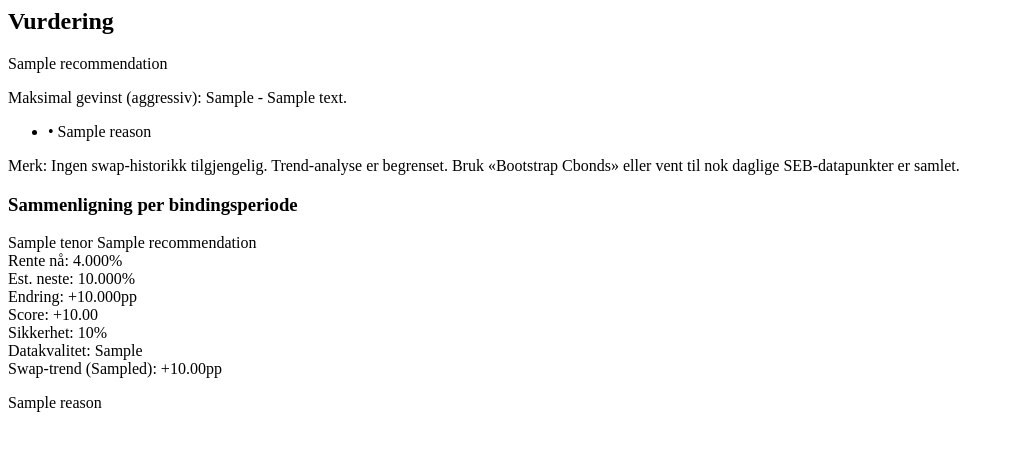
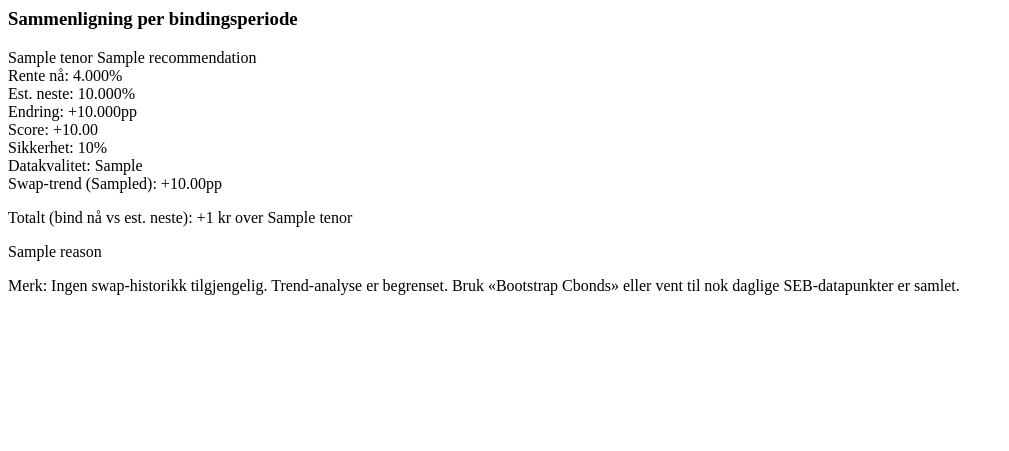
Before and after one commit to JorgenStensrudForte/studielan, a FastAPI app: template app/templates/partials/vurdering.html in a window 1280 px wide. Shown: the top 451 px of the page, without its empty margins (0-1009 px from the left). Run offline with FastAPI, Linux system fonts and the light colour scheme; the template is opened without the code that fills it: most values are stand-ins (such as "Sample title", 1, 10 or a date in 2020).

Commit message:
Fjern generell vurdering og vis totalbeløp per binding

```diff
--- a/app/main.py
+++ b/app/main.py
@@ -106,6 +106,7 @@ def _tenor_signal(
     lk_attr: str,
     swap_history: list[dict],
     estimated: EstimatedRate | None,
+    loan_amount: int,
 ) -> TenorSignal:
     """Analyze a single tenor with a score-based model."""
     label = TENOR_LABELS[tenor_key]
@@ -122,6 +123,9 @@ def _tenor_signal(
     est_diff = estimated.diff if estimated else None
     bank_count = estimated.bank_count if estimated else 0
     std_dev = estimated.std_dev if estimated else 0.0
+    total_diff_kr = None
+    if est_diff is not None:
+        total_diff_kr = round((est_diff / 100) * loan_amount * bound_years)
 
     # Swap trend from historical data
     swap_trend = None
@@ -224,7 +228,8 @@ def _tenor_signal(
         return TenorSignal(
             tenor=label, recommendation=rec, color=color,
             current_rate=current_rate, estimated_next=est_next,
-            est_diff=est_diff, swap_trend=swap_trend,
+            est_diff=est_diff, total_diff_kr=total_diff_kr,
+            swap_trend=swap_trend,
             swap_trend_days=swap_days, score=score,
             confidence=confidence, data_quality=data_quality,
             reasons=reasons,
@@ -253,6 +258,7 @@ def _recommend(
     lk: LanekassenRate | None,
     swap_history: dict[str, list[dict]],
     estimates: list[EstimatedRate],
+    loan_amount: int = settings.default_loan_amount,
 ) -> Signal:
     """Produce per-tenor signals and an overall recommendation."""
     est_by_label = {e.tenor: e for e in estimates}
@@ -262,7 +268,7 @@ def _recommend(
         label = TENOR_LABELS[tenor_key]
         history = swap_history.get(tenor_key, [])
         estimated = est_by_label.get(label)
-        ts = _tenor_signal(tenor_key, lk, attr, history, estimated)
+        ts = _tenor_signal(tenor_key, lk, attr, history, estimated, loan_amount=loan_amount)
         per_tenor.append(ts)
 
     with_estimate = [t for t in per_tenor if t.est_diff is not None]
@@ -451,7 +457,7 @@ async def _fetch_all_data(
     savings = _compute_savings(lk_current, loan_amount, estimates) if lk_current else []
 
     # Recommendation
-    signal = _recommend(lk_current, swap_history, estimates)
+    signal = _recommend(lk_current, swap_history, estimates, loan_amount=loan_amount)
 
     # Application window
     cw = current_window()
@@ -571,7 +577,7 @@ async def api_dashboard(
             "per_tenor": [
                 {"tenor": t.tenor, "recommendation": t.recommendation, "color": t.color,
                  "current_rate": t.current_rate, "estimated_next": t.estimated_next,
-                 "est_diff": t.est_diff, "swap_trend": t.swap_trend,
+                 "est_diff": t.est_diff, "total_diff_kr": t.total_diff_kr, "swap_trend": t.swap_trend,
                  "score": t.score, "confidence": t.confidence, "data_quality": t.data_quality}
                 for t in data["signal"].per_tenor
             ],
@@ -671,7 +677,10 @@ async def partial_besparelse(
 
 
 @app.get("/partials/vurdering", response_class=HTMLResponse)
-async def partial_vurdering(request: Request):
+async def partial_vurdering(
+    request: Request,
+    belop: int = Query(default=settings.default_loan_amount),
+):
     swap_rates = []
     try:
         swap_rates = await seb.fetch_swap_rates()
@@ -694,7 +703,7 @@ async def partial_vurdering(request: Request):
         products_by_tenor = {}
 
     estimates = finansportalen.estimate_next_lk_rates(products_by_tenor, lk)
-    signal = _recommend(lk, swap_history, estimates)
+    signal = _recommend(lk, swap_history, estimates, loan_amount=belop)
 
     return templates.TemplateResponse("partials/vurdering.html", {
         "request": request,
--- a/app/models.py
+++ b/app/models.py
@@ -64,6 +64,7 @@ class TenorSignal:
     current_rate: float | None  # nåværende LK-fastrente
     estimated_next: float | None  # estimert neste LK-fastrente
     est_diff: float | None  # estimated_next - current_rate (positiv = neste dyrere → bind nå)
+    total_diff_kr: int | None  # total forskjell i kroner over bindingsperioden
     swap_trend: float | None  # endring siste 90d
     swap_trend_days: int  # faktisk antall dager med data
     score: float = 0.0  # samlescore (høyere = sterkere case for binding)
--- a/app/templates/dashboard.html
+++ b/app/templates/dashboard.html
@@ -257,7 +257,7 @@
 
 <!-- Recommendation -->
 <div id="vurdering-panel"
-     hx-get="/partials/vurdering"
+     hx-get="/partials/vurdering?belop={{ loan_amount }}"
      hx-trigger="every 60s"
      hx-swap="innerHTML">
     {% include "partials/vurdering.html" %}
--- a/app/templates/partials/vurdering.html
+++ b/app/templates/partials/vurdering.html
@@ -1,45 +1,3 @@
-<!-- Overall recommendation -->
-<div class="rounded-xl border p-5 mb-4
-    {% if signal.color == 'green' %}bg-emerald-900/30 border-emerald-700/50
-    {% elif signal.color == 'yellow' %}bg-yellow-900/30 border-yellow-700/50
-    {% else %}bg-red-900/30 border-red-700/50{% endif %}">
-    <div class="flex items-center gap-3 mb-3">
-        <h2 class="text-sm font-semibold uppercase tracking-wider
-            {% if signal.color == 'green' %}text-emerald-400
-            {% elif signal.color == 'yellow' %}text-yellow-400
-            {% else %}text-red-400{% endif %}">
-            Vurdering
-        </h2>
-        <span class="text-xl font-bold
-            {% if signal.color == 'green' %}text-emerald-300
-            {% elif signal.color == 'yellow' %}text-yellow-300
-            {% else %}text-red-300{% endif %}">
-            {{ signal.recommendation }}
-        </span>
-    </div>
-    {% if signal.max_gain_recommendation %}
-    <p class="text-xs text-gray-400 mb-3">
-        Maksimal gevinst (aggressiv): <span class="font-semibold text-gray-200">{{ signal.max_gain_recommendation }}</span>
-        {% if signal.max_gain_detail %}- {{ signal.max_gain_detail }}{% endif %}
-    </p>
-    {% endif %}
-    <ul class="space-y-1">
-        {% for reason in signal.reasons %}
-        <li class="text-sm text-gray-300 flex items-start gap-2">
-            <span class="text-gray-600 mt-0.5">&bull;</span>
-            {{ reason }}
-        </li>
-        {% endfor %}
-    </ul>
-
-    {% if not has_swap_history %}
-    <p class="mt-3 text-xs text-amber-400/70">
-        Merk: Ingen swap-historikk tilgjengelig. Trend-analyse er begrenset.
-        Bruk &laquo;Bootstrap Cbonds&raquo; eller vent til nok daglige SEB-datapunkter er samlet.
-    </p>
-    {% endif %}
-</div>
-
 <!-- Per-tenor breakdown -->
 {% if signal.per_tenor %}
 <div class="bg-gray-900 rounded-xl border border-gray-800 p-5">
@@ -119,15 +77,27 @@
                 {% endif %}
             </div>
 
-            {% if ts.reasons %}
+            {% if ts.total_diff_kr is not none or ts.reasons %}
             <div class="mt-2 pt-2 border-t border-gray-700/30">
+                {% if ts.total_diff_kr is not none %}
+                <p class="text-xs text-gray-300 leading-tight">
+                    Totalt (bind nå vs est. neste): {{ "{:+,.0f}".format(ts.total_diff_kr).replace(",", " ") }} kr over {{ ts.tenor }}
+                </p>
+                {% endif %}
                 {% for r in ts.reasons[:2] %}
-                <p class="text-xs text-gray-500 leading-tight {% if not loop.first %}mt-1{% endif %}">{{ r }}</p>
+                <p class="text-xs text-gray-500 leading-tight {% if ts.total_diff_kr is not none or not loop.first %}mt-1{% endif %}">{{ r }}</p>
                 {% endfor %}
             </div>
             {% endif %}
         </div>
         {% endfor %}
     </div>
+
+    {% if not has_swap_history %}
+    <p class="mt-4 text-xs text-amber-400/70">
+        Merk: Ingen swap-historikk tilgjengelig. Trend-analyse er begrenset.
+        Bruk &laquo;Bootstrap Cbonds&raquo; eller vent til nok daglige SEB-datapunkter er samlet.
+    </p>
+    {% endif %}
 </div>
 {% endif %}
```
